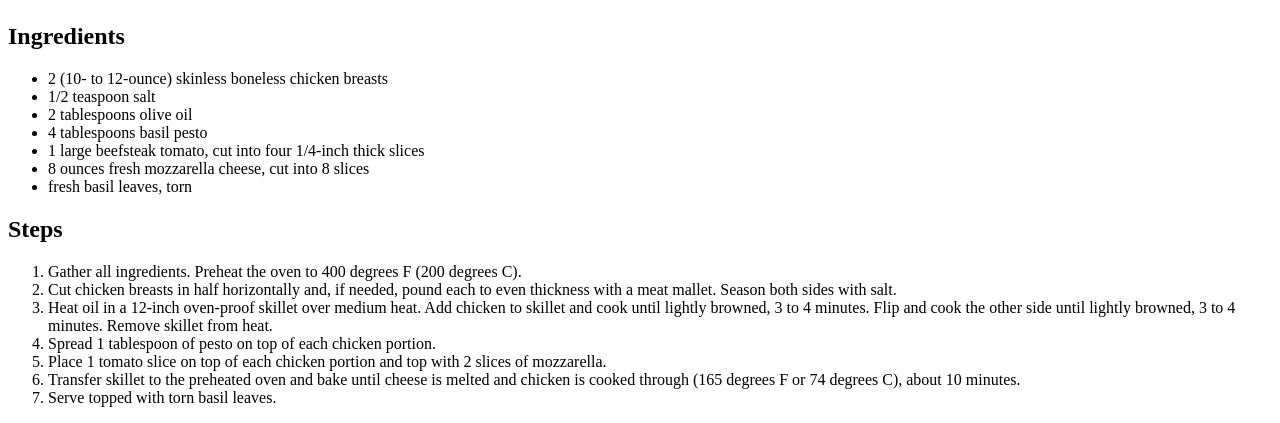
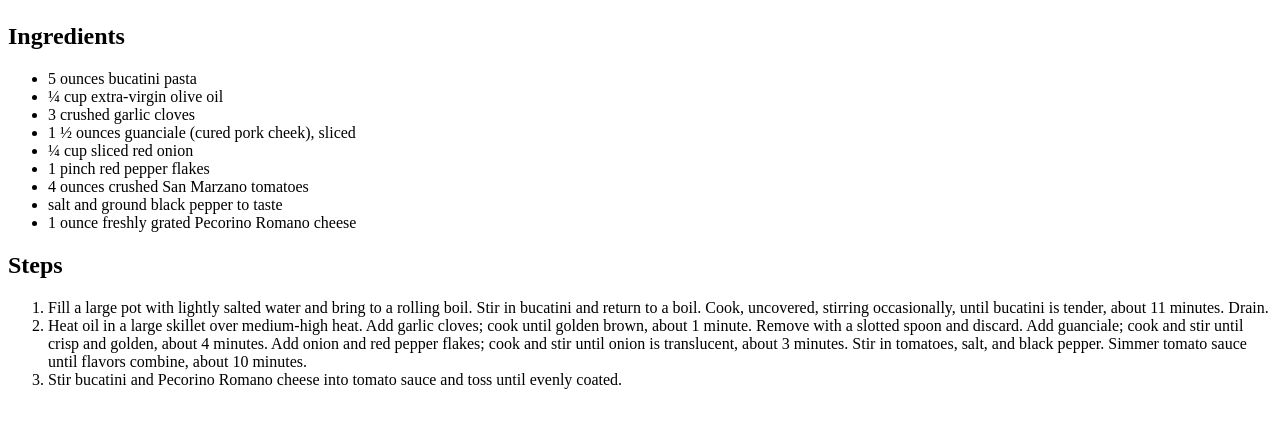
Before and after one commit to Heinrich12345/odin-recipes, a plain HTML site: page recipes/bucatini all’amatriciana.html in a window 1280 px wide. Shown: the part 766-1189 px from the top of the page. Drawn offline with Linux system fonts and the light colour scheme.

Commit message:
Added ingredient and step lists to pasta webpage.

```diff
--- a/recipes/bucatini all’amatriciana.html
+++ b/recipes/bucatini all’amatriciana.html
@@ -11,23 +11,21 @@
     <img src=".././images/pasta.jpeg" alt="Charles the pug." height="600" width="400">
     <h2>Ingredients</h2>
     <ul>
-        <li>2 (10- to 12-ounce) skinless boneless chicken breasts</li>
-        <li>1/2 teaspoon salt</li>
-        <li>2 tablespoons olive oil</li>
-        <li>4 tablespoons basil pesto</li>
-        <li>1 large beefsteak tomato, cut into four 1/4-inch thick slices </li>
-        <li>8 ounces fresh mozzarella cheese, cut into 8 slices</li>
-        <li>fresh basil leaves, torn</li>
+        <li>5 ounces bucatini pasta</li>
+        <li>¼ cup extra-virgin olive oil</li>
+        <li>3 crushed garlic cloves</li>
+        <li>1 ½ ounces guanciale (cured pork cheek), sliced</li>
+        <li>¼ cup sliced red onion </li>
+        <li>1 pinch red pepper flakes</li>
+        <li>4 ounces crushed San Marzano tomatoes</li>
+        <li>salt and ground black pepper to taste</li>
+        <li>1 ounce freshly grated Pecorino Romano cheese</li>
     </ul>
     <h2>Steps</h2>
     <ol>
-        <li>Gather all ingredients. Preheat the oven to 400 degrees F (200 degrees C).</li>
-        <li>Cut chicken breasts in half horizontally and, if needed, pound each to even thickness with a meat mallet. Season both sides with salt.</li>
-        <li>Heat oil in a 12-inch oven-proof skillet over medium heat. Add chicken to skillet and cook until lightly browned, 3 to 4 minutes. Flip and cook the other side until lightly browned, 3 to 4 minutes. Remove skillet from heat.</li>
-        <li>Spread 1 tablespoon of pesto on top of each chicken portion.</li>
-        <li>Place 1 tomato slice on top of each chicken portion and top with 2 slices of mozzarella.</li>
-        <li>Transfer skillet to the preheated oven and bake until cheese is melted and chicken is cooked through (165 degrees F or 74 degrees C), about 10 minutes.</li>
-        <li>Serve topped with torn basil leaves.</li>
+        <li>Fill a large pot with lightly salted water and bring to a rolling boil. Stir in bucatini and return to a boil. Cook, uncovered, stirring occasionally, until bucatini is tender, about 11 minutes. Drain.</li>
+        <li>Heat oil in a large skillet over medium-high heat. Add garlic cloves; cook until golden brown, about 1 minute. Remove with a slotted spoon and discard. Add guanciale; cook and stir until crisp and golden, about 4 minutes. Add onion and red pepper flakes; cook and stir until onion is translucent, about 3 minutes. Stir in tomatoes, salt, and black pepper. Simmer tomato sauce until flavors combine, about 10 minutes.</li>
+        <li>Stir bucatini and Pecorino Romano cheese into tomato sauce and toss until evenly coated.</li>
     </ol>
 </body>
 </html>
```
